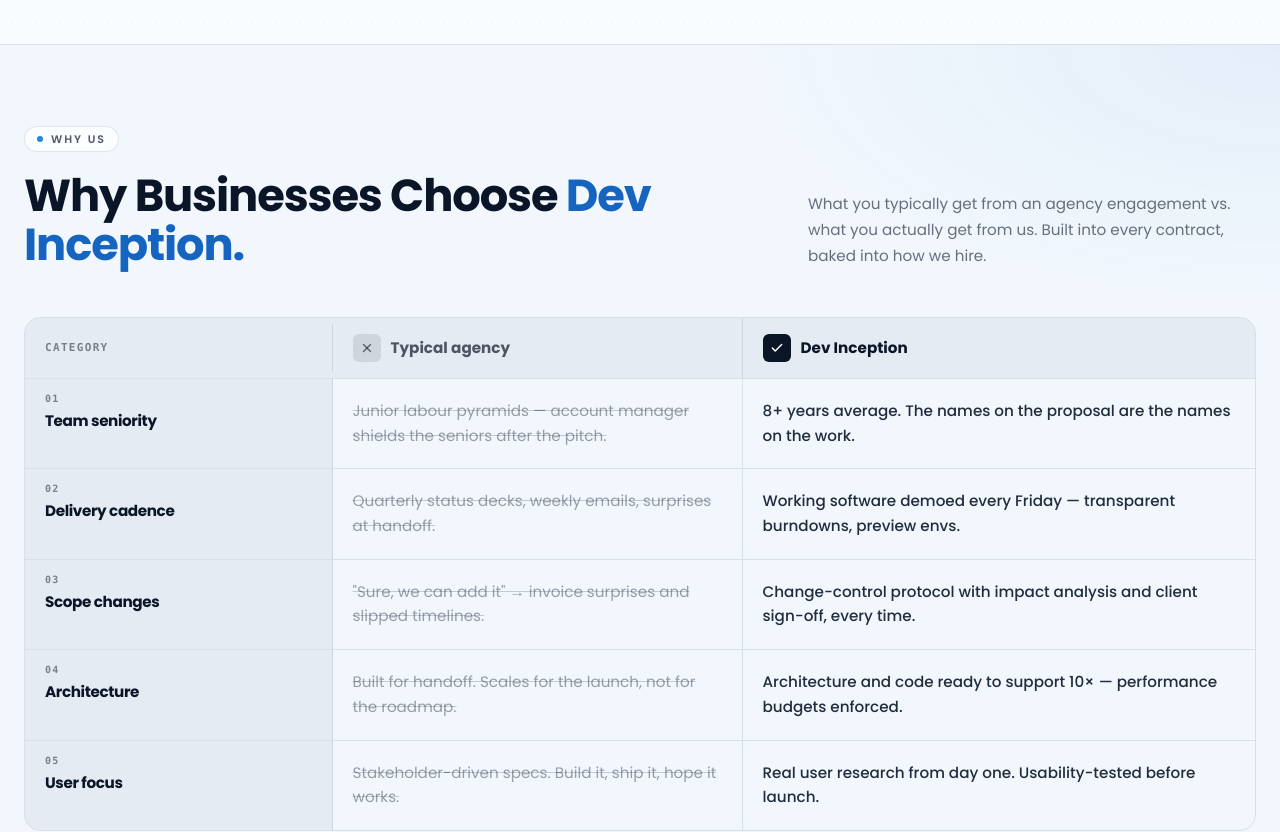
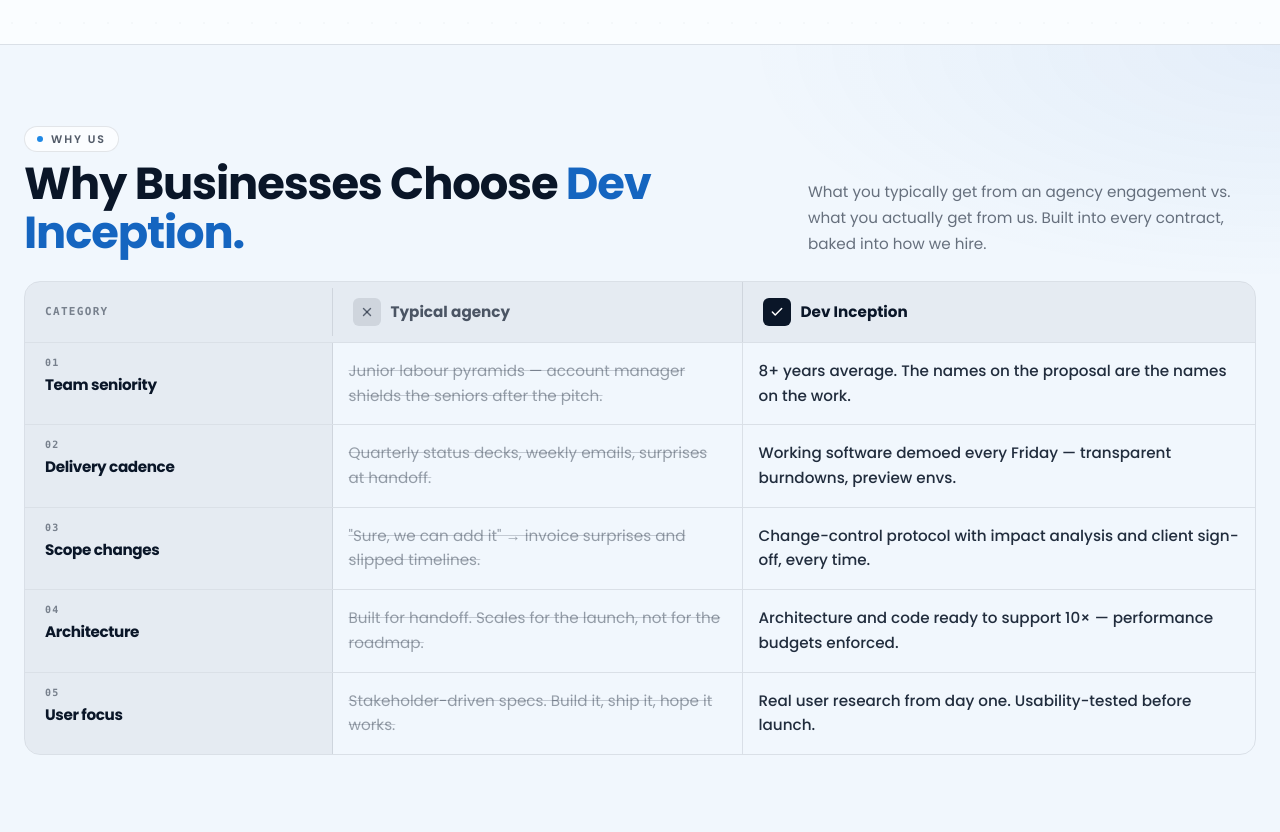
Before and after one commit to devnovatech/Devin-AI, a Next.js app: page / in a window 1280 px wide. Shown: the part 3320-4152 px from the top of the page. Built offline with nearby package versions, Linux system fonts and the light colour scheme.

Commit message:
reduce the spacing to make it in one fold for why us comparison table

```diff
--- a/src/components/Footer.tsx
+++ b/src/components/Footer.tsx
@@ -32,7 +32,7 @@
     {
       title: "Industries",
       links: [
-        { label: "All Industries", href: "/industries" },
+        { label: "FinTech", href: "/industries/fintech" },
         { label: "SaaS & Tech Startups", href: "/industries/saas-startups" },
         { label: "Healthcare", href: "/industries/healthcare" },
         { label: "E-commerce", href: "/industries/ecommerce-retail" },
--- a/src/components/WhyChooseUs.tsx
+++ b/src/components/WhyChooseUs.tsx
@@ -168,9 +168,9 @@
   return (
     <section className="border-y border-deep-blue/10 bg-section-why">
       <div className="max-w-7xl mx-auto px-6 py-14 md:py-20">
-        <div className="grid lg:grid-cols-12 gap-6 lg:gap-12 items-end mb-10 lg:mb-12">
+        <div className="grid lg:grid-cols-12 gap-6 lg:gap-12 items-end mb-6">
           <div className="lg:col-span-7">
-            <div className="inline-flex items-center gap-2 px-3 py-1 rounded-full border border-deep-blue/10 bg-white/70 backdrop-blur-sm mb-5">
+            <div className="inline-flex items-center gap-2 px-3 py-1 rounded-full border border-deep-blue/10 bg-white/70 backdrop-blur-sm mb-2">
               <span className="w-1.5 h-1.5 rounded-full bg-neon-blue" />
               <span className="text-[11px] font-semibold tracking-[0.18em] uppercase text-deep-blue/70">Why Us</span>
             </div>
@@ -186,7 +186,7 @@
         </div>
 
         {/* Comparison table */}
-        <div className="mt-10 overflow-hidden rounded-2xl border border-deep-blue/10">
+        <div className=" overflow-hidden rounded-2xl border border-deep-blue/10">
           {/* Header row */}
           <div className="grid grid-cols-12 items-center bg-deep-blue/5">
             <div className="col-span-12 hidden border-r border-deep-blue/10 px-5 py-4 md:col-span-3 md:block">
@@ -229,14 +229,14 @@
               </div>
 
               {/* Them */}
-              <div className="col-span-6 border-r border-deep-blue/10 px-5 py-5 md:col-span-4">
+              <div className="col-span-6 border-r border-deep-blue/10 px-4 py-4 md:col-span-4">
                 <p className="text-[0.95rem] leading-relaxed text-deep-blue/40 line-through decoration-deep-blue/20">
                   {row.them}
                 </p>
               </div>
 
               {/* Us */}
-              <div className="group relative col-span-6 px-5 py-5 transition-colors hover:bg-deep-blue/5 md:col-span-5">
+              <div className="group relative col-span-6 px-4 py-4 transition-colors hover:bg-deep-blue/5 md:col-span-5">
                 <p className="text-[0.95rem] font-medium leading-relaxed text-deep-blue/90">
                   {row.us}
                 </p>
```
